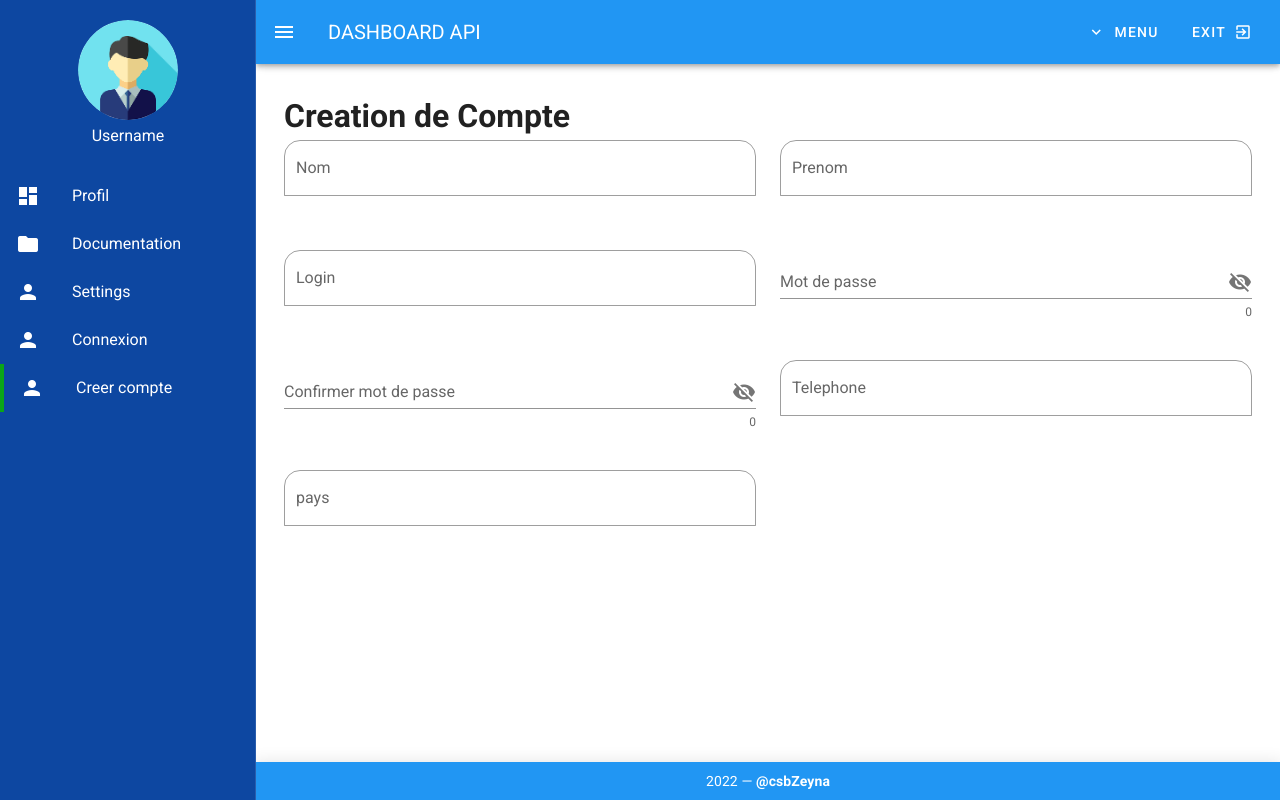
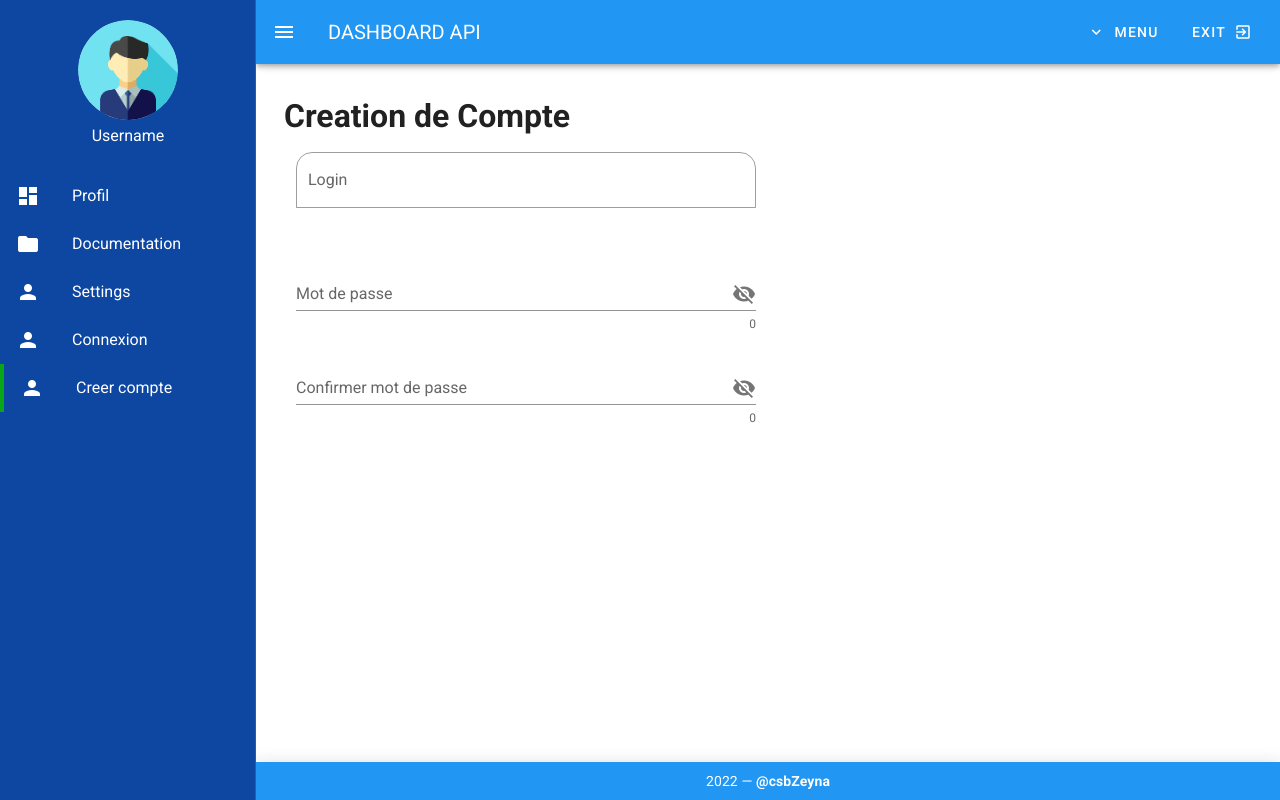
Before and after one commit to Khaf3307/api_payement, a Vue app: page /compte in a window 1280 px wide. Built offline with nearby package versions, Linux system fonts and the light colour scheme.

Commit message:
Update CreationCompte.vue

```diff
--- a/src/views/compte/CreationCompte.vue
+++ b/src/views/compte/CreationCompte.vue
@@ -2,31 +2,8 @@
   <v-form>
     <v-container>
       <h1 style="align : center">Creation de Compte</h1>
-      <v-row>
-        <v-col
-          cols="12"
-          sm="6"
-        >
-          <v-text-field
-            v-model="first"
-            label="Nom"
-            outlined
-            shaped
-          ></v-text-field>
-        </v-col>
 
-        <v-col
-          cols="12"
-          sm="6"
-        >
-          <v-text-field
-            v-model="last"
-            label="Prenom"
-            outlined
-            shaped
-          ></v-text-field>
-        </v-col>
-        <v-col
+      <v-col
           cols="12"
           sm="6"
         >
@@ -70,29 +47,6 @@
             @click:append="show1 = !show1"
           ></v-text-field>
         </v-col>
-
-        <v-col
-          cols="12"
-          sm="6"
-        >
-          <v-text-field
-            v-model="tel"
-            label="Telephone"
-            outlined
-            shaped
-          ></v-text-field>
-        </v-col>
-        <v-col
-          cols="12"
-          sm="6"
-        >
-          <v-text-field
-            v-model="adresse"
-            label="pays"
-            outlined
-            shaped
-          ></v-text-field>
-        </v-col>
       </v-row>
     </v-container>
   </v-form>
```
